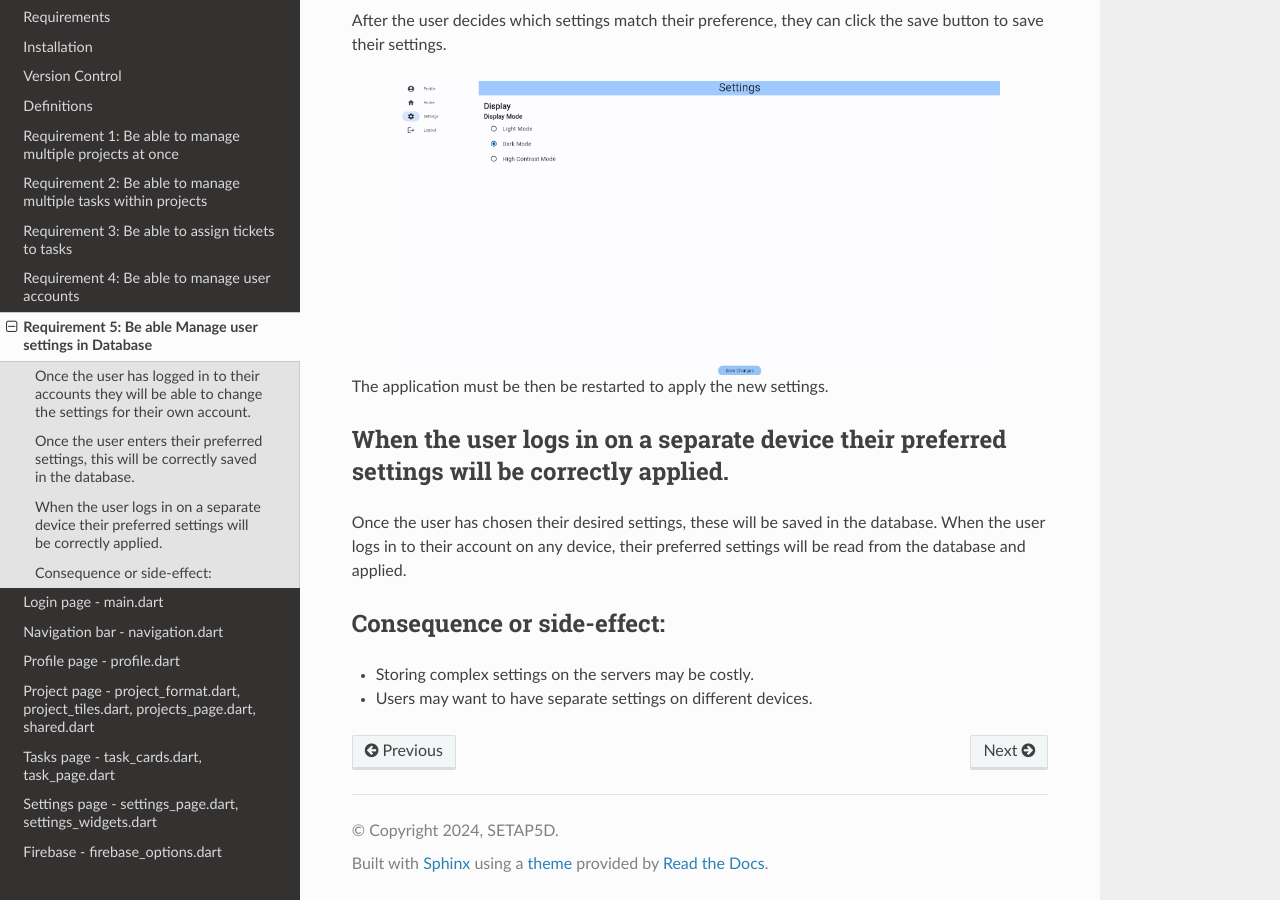
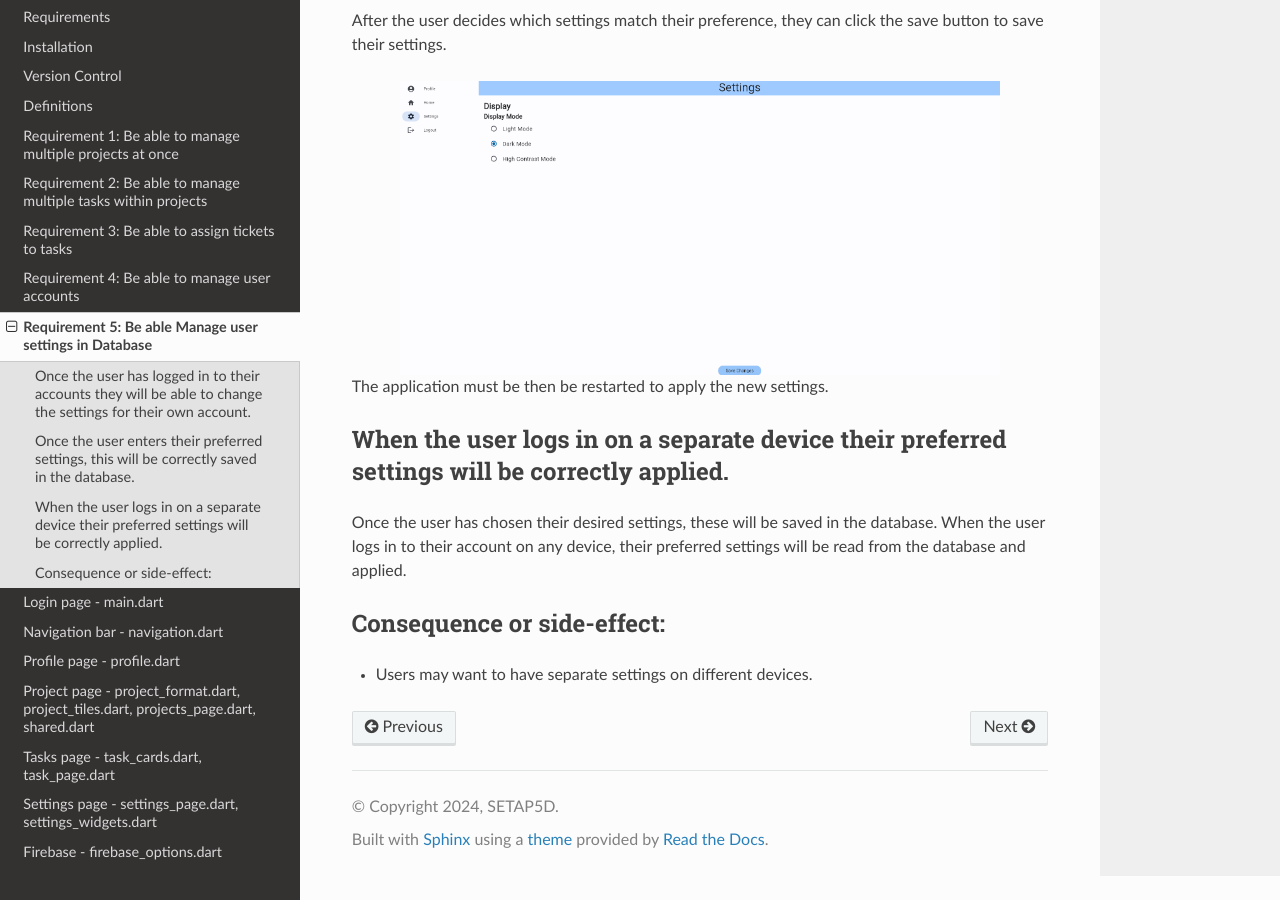
Before and after one commit to setap5d/rtd, a Sphinx documentation site: the page built from docs/source/Usage/req7.rst, in a window 1280 px wide and 900 px high, scrolled down 777 px. Built offline with Sphinx 7.4.7 and the Read the Docs theme 2.0.0, drawn with Linux system fonts in a browser that asks for light colours.

Commit message:
Update req7.rst

```diff
--- a/docs/source/Usage/req7.rst
+++ b/docs/source/Usage/req7.rst
@@ -35,6 +35,4 @@ When the user logs in to their account on any device, their preferred settings w
 Consequence or side-effect:
 ---------------------------
 
-- Storing complex settings on the servers may be costly.
-
 - Users may want to have separate settings on different devices.
```
